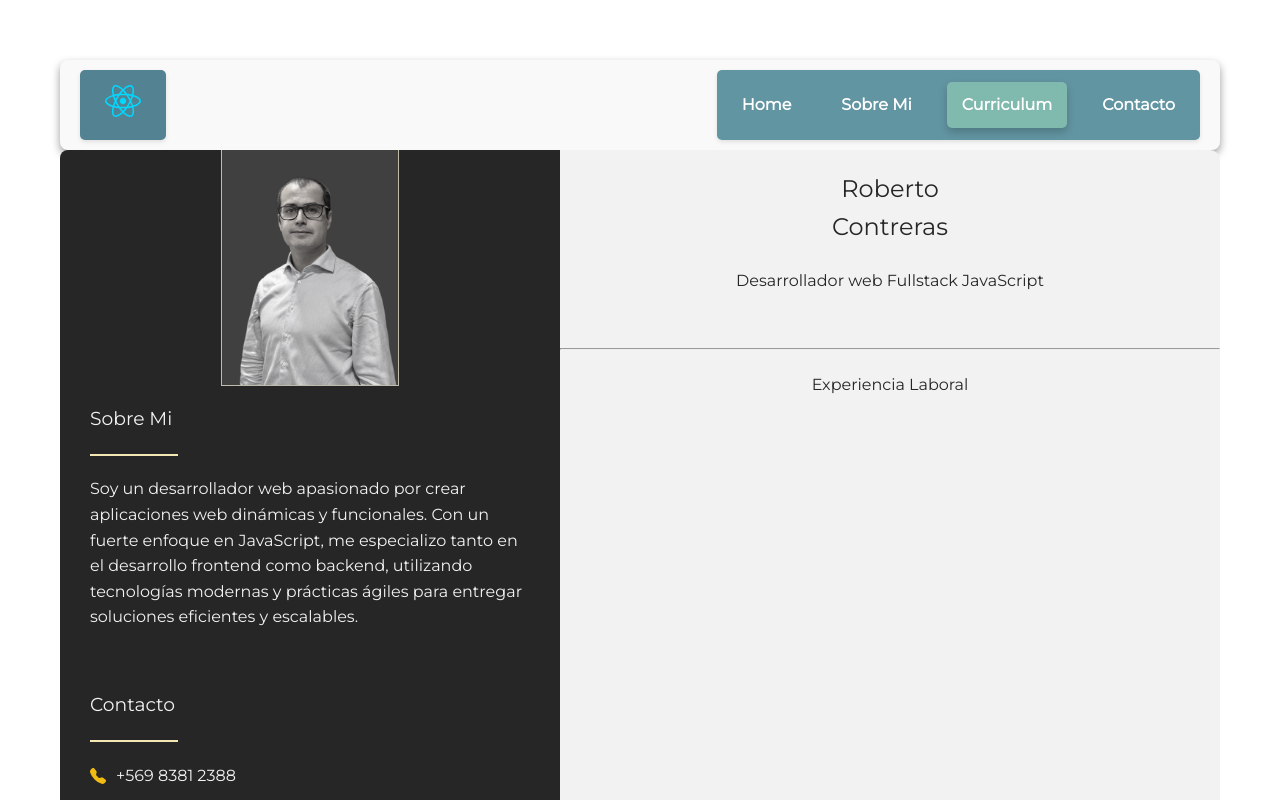
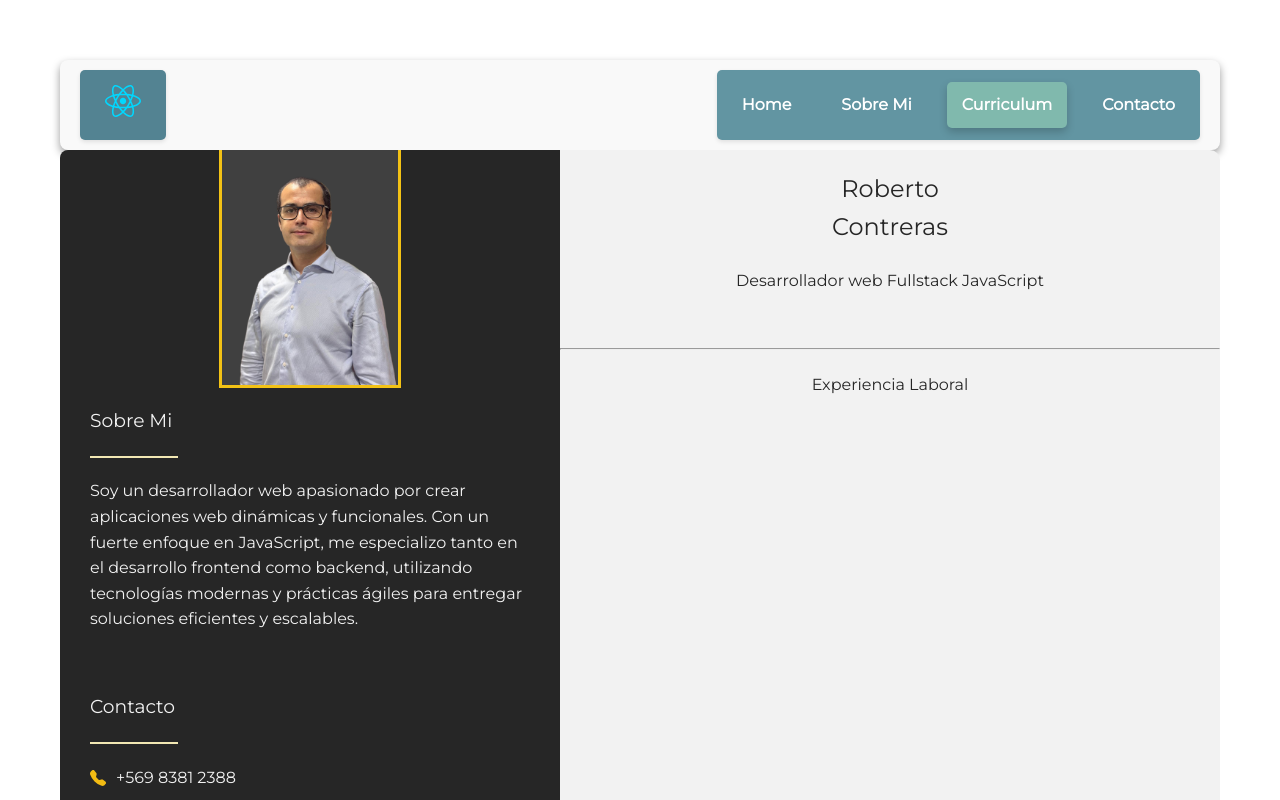
Before and after one commit to robertocontrerassandoval/curriculum, a React (Vite) app in the folder frontend/: page /curriculum in a window 1280 px wide. Shown: the top 800 px of the page. Built offline with nearby package versions, Linux system fonts and the light colour scheme.

Commit message:
:wrench: update styles

```diff
--- a/frontend/src/index.css
+++ b/frontend/src/index.css
@@ -298,9 +298,11 @@ p {
 .banner-curriculum img {
   max-width: 40%; /* Asegura que la imagen no sobrepase el contenedor */
   height: auto; /* Mantiene la proporción de la imagen */
-  border-width: 0px 1px 1px 1px; /* Superior, derecho, inferior, izquierdo */
+  border-width: 0px 3px 3px 3px; /* Superior, derecho, inferior, izquierdo */
   border-style: solid; /* Definir el estilo de la línea */
-  border-color: #000; /* Color de la línea */
+  background-color: #404040;
+  border-color:#F3C215 ;
+  /*filter: grayscale(90%); */
 }
 .separador-banner {
   border: none; /* Elimina el borde predeterminado */
@@ -335,9 +337,3 @@ h4,
 p {
   color: #262626;
 }
-
-.banner-curriculum img{
-  background-color: #404040;
-  border-color:#f2bb13 ;
-  filter: grayscale(90%);
-}
```
